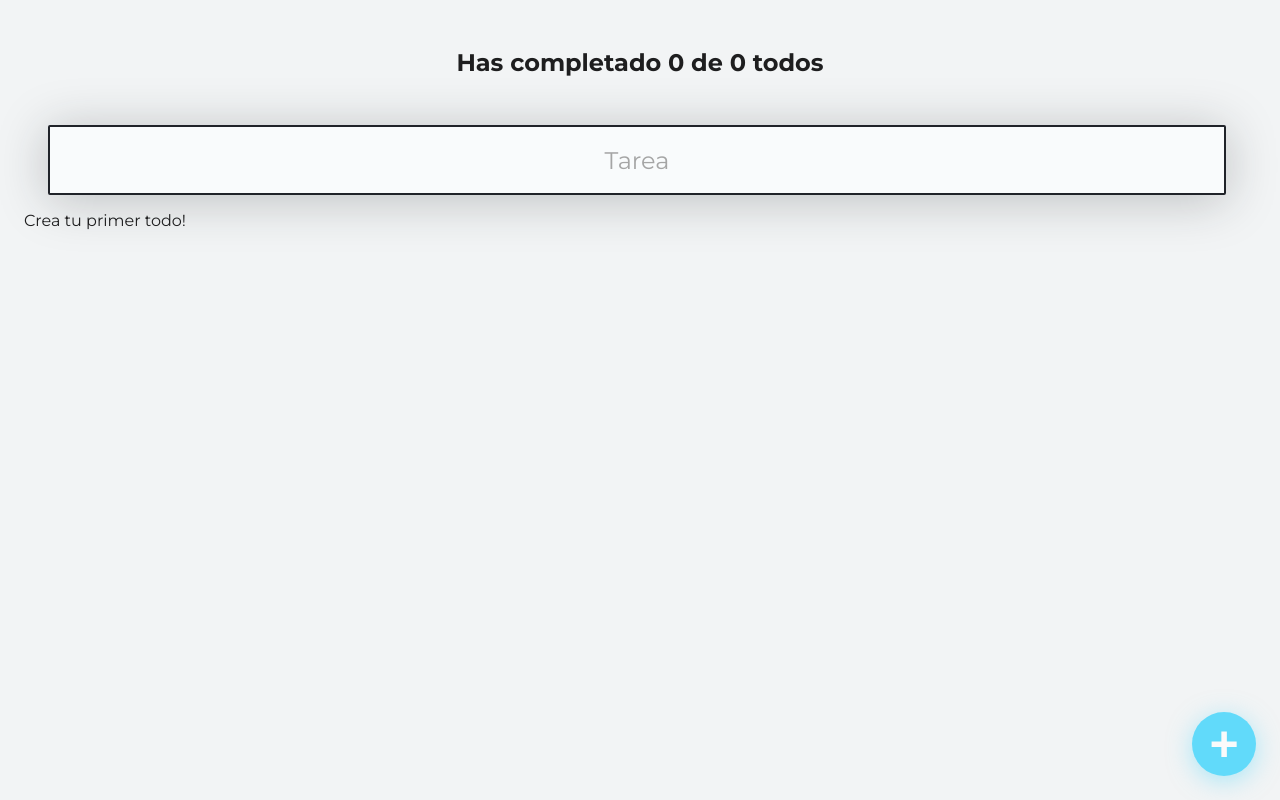
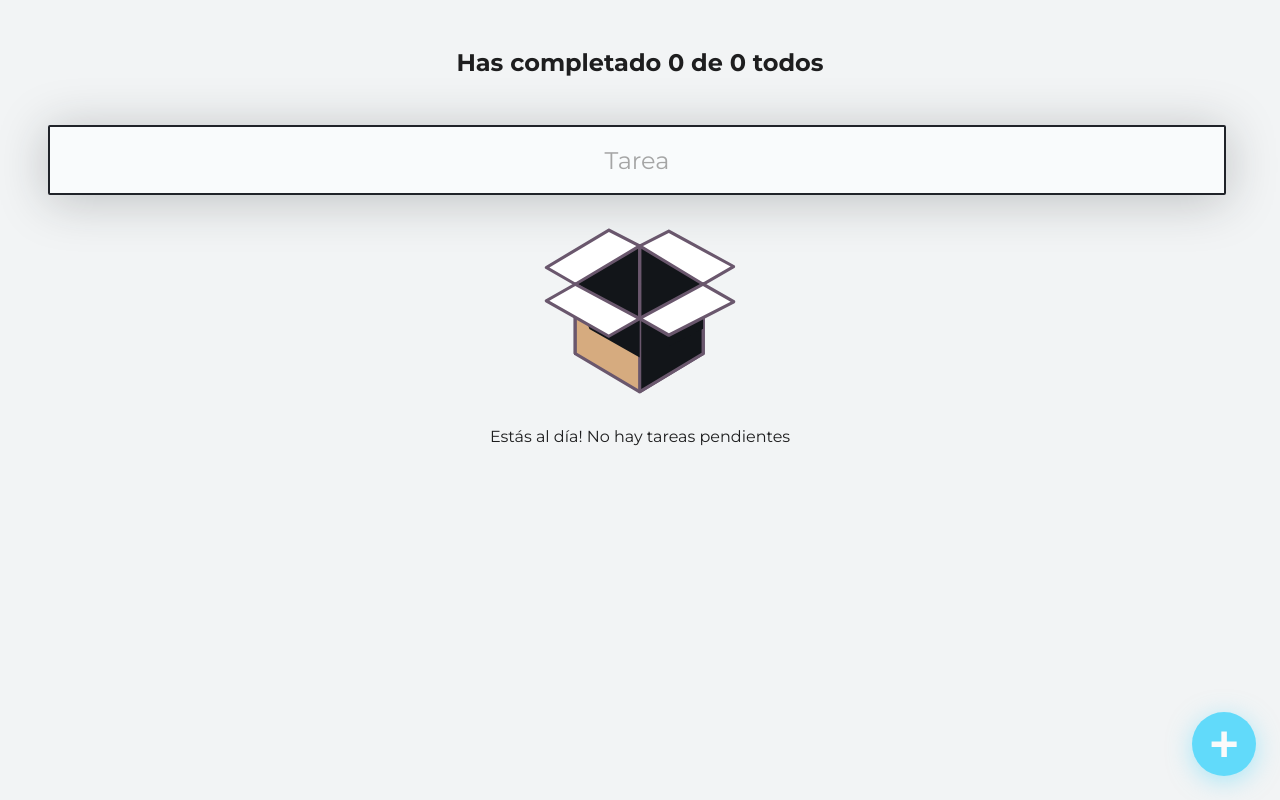
Before and after one commit to NicolasBQ/React-Todo, a React (Create React App) app: page / in a window 1280 px wide. Built offline with nearby package versions, Linux system fonts and the light colour scheme.

Commit message:
Empty State UI

```diff
--- a/src/App/AppUI.js
+++ b/src/App/AppUI.js
@@ -7,6 +7,7 @@ import { TodoItem } from '../TodoItem/TodoItem';
 import { TodoForm } from '../TodoForm/TodoForm';
 import { TodoContext } from '../TodoContext/TodoContext';
 import { Modal } from '../Modal/Modal';
+import { EmptyState } from '../EmptyState/EmptyState';
 
 
 const AppUI = () => {
@@ -30,7 +31,10 @@ const AppUI = () => {
         <TodoList>
           {error && <p>Hubo un error</p>}
           {loading && <p>La página está cargando</p>}
-          {!loading && !searchedTodos.lenght && <p>Crea tu primer todo!</p>}
+          {
+            !loading && !searchedTodos.lenght &&
+            <EmptyState />
+          }
 
           {searchedTodos.map((todo, index) => (
             <TodoItem
--- /dev/null
+++ b/src/EmptyState/EmptyState.css
@@ -0,0 +1,18 @@
+.emptyContainer {
+    width: 100%;
+    height: 100%;
+    display: flex;
+    flex-direction: column;
+    justify-content: center;
+    align-items: center;
+}
+
+.emptyText {
+    font-family: 'Montserrat';
+    font-size: 1rem;
+}
+
+.image {
+    width: 200px;
+    height: 200px;
+}
--- /dev/null
+++ b/src/EmptyState/EmptyState.js
@@ -0,0 +1,14 @@
+import React from "react";
+import './EmptyState.css';
+import image from './emptyState.svg';
+
+const EmptyState = (props) => {
+    return (
+        <div className="emptyContainer">
+            <img src={image} className="image"></img>
+            <p className="emptyText">Estás al día! No hay tareas pendientes</p>
+        </div>
+    )
+}
+
+export { EmptyState }
```
Also changed, not shown: src/EmptyState/emptyState.jpg (added), src/EmptyState/emptyState.svg (added).
